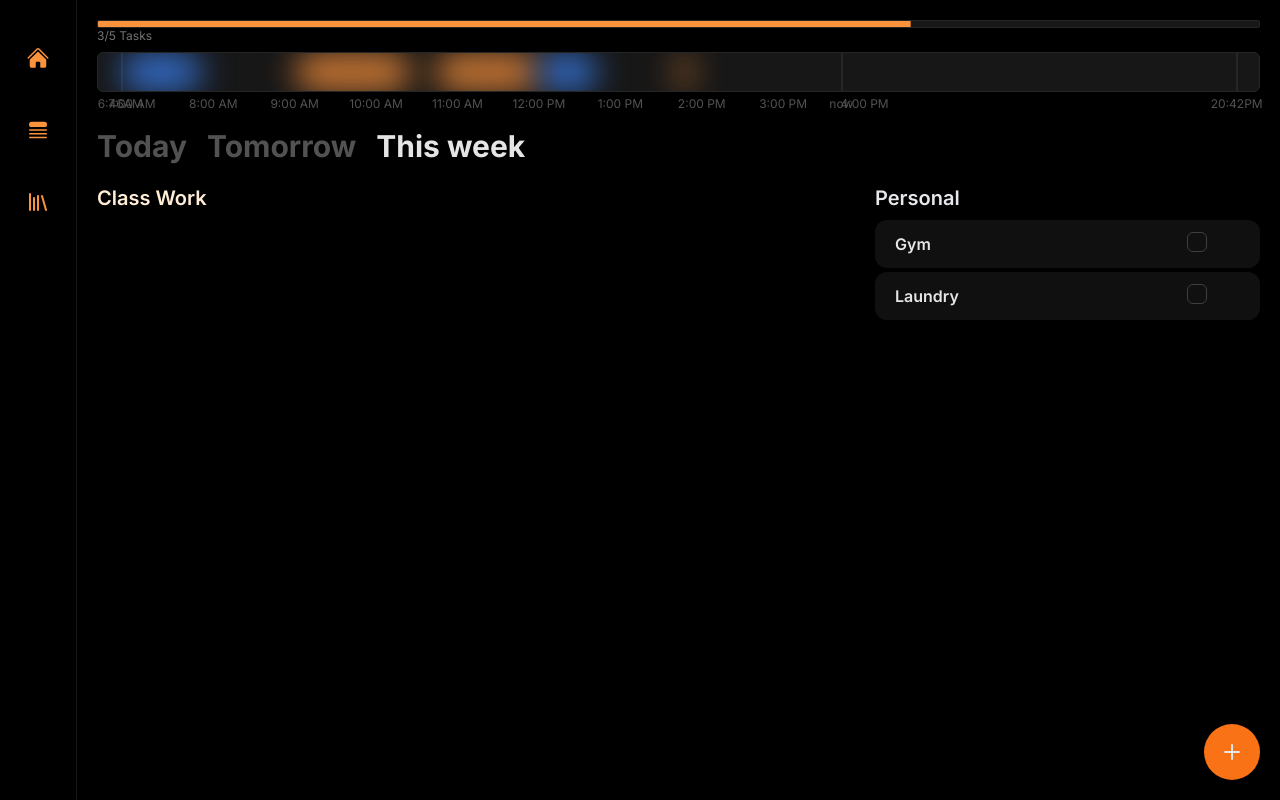
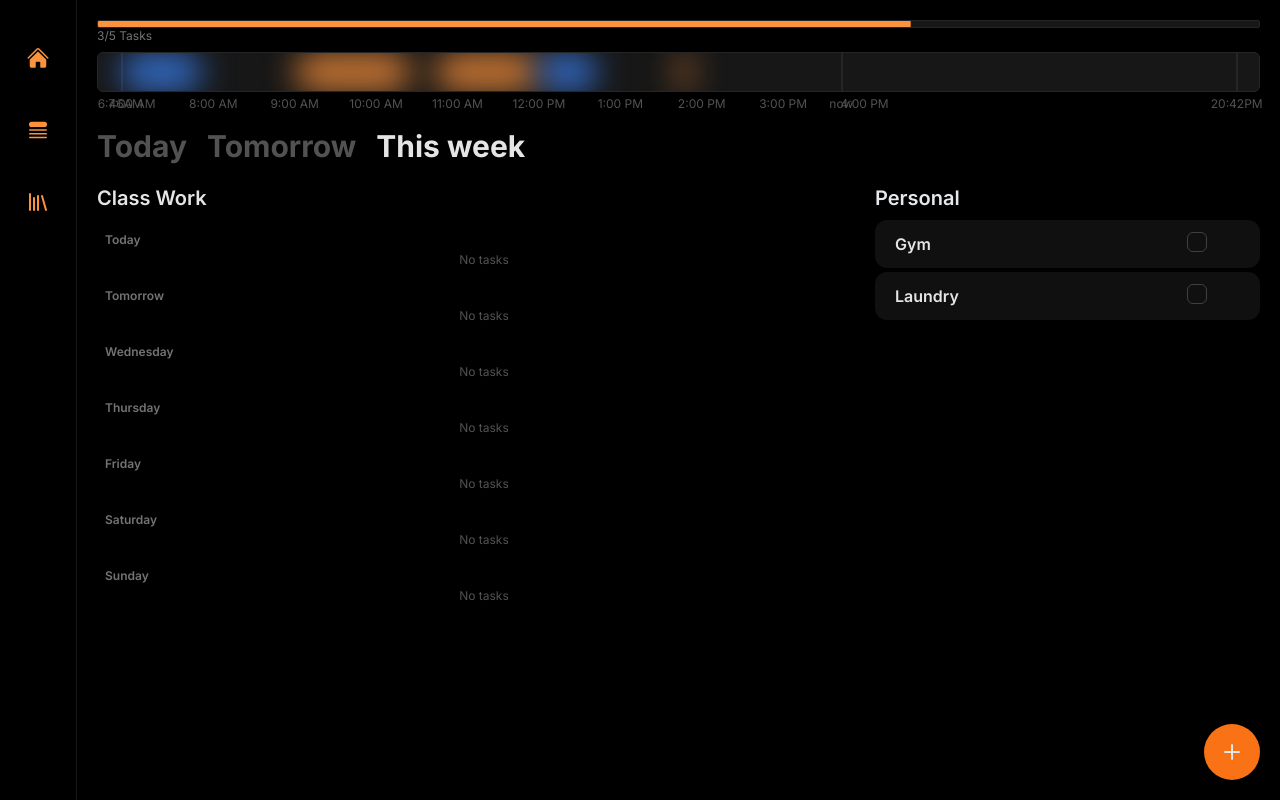
Before and after one commit to GrandeJames/bryzi, a Next.js app: page / in a window 1280 px wide. Built offline with nearby package versions, Linux system fonts and the light colour scheme.

Commit message:
Update AssignmentSection.tsx

```diff
--- a/src/app/(home)/AssignmentSection.tsx
+++ b/src/app/(home)/AssignmentSection.tsx
@@ -7,31 +7,45 @@ import { ListTodoIcon, Repeat2Icon } from "lucide-react";
 import { cn } from "@/utils.ts/cn";
 import clsx from "clsx";
 import { TASK_DIFFICULTY, TASK_IMPACT } from "@/constants/taskConstants";
-import { differenceInCalendarDays, format, getYear } from "date-fns";
+import { addDays, differenceInCalendarDays, format, getYear } from "date-fns";
 import useTasksStore from "@/stores/tasksStore";
 import { handleTaskComplete } from "@/lib/taskUtils";
 import { useFocusTrackerStore } from "@/stores/focusTrackerStore";
 import FocusStageSwitchButton from "@/components/FocusStageSwitchButton";
+import { DayProps, getRecommendedClassWorkList } from "@/lib/classWorkRecommendation";
 
 function AssignmentsSection({ tasks }: { tasks: any[] }) {
   return (
     <section className="col-span-8">
       <header className="flex flex-col gap-2">
-        <div className="font-semibold text-xl text-orange-100">Class Work</div>
-        <div className="flex mb-2 gap-4 px-2">
-          {/* <div className="bg-neutral-800 text-xs px-3 py-1 rounded-full text-neutral-100">
+        <div className="font-semibold text-xl text-neutral-200">Class Work</div>
+        {/* <div className="flex mb-2 gap-4 px-2">
+          <div className="bg-neutral-800 text-xs px-3 py-1 rounded-full text-neutral-100">
             Today
           </div>
           <div className="bg-neutral-800 text-xs px-3 py-1 rounded-full text-neutral-100">
             This week
+          </div>
         </div> */}
-        </div>
       </header>
       <div className="px-2">
         <AssignmentsList tasks={tasks} />
       </div>
     </section>
   );
+}
+
+function getTasksForDay(scheduleDay: DayProps | undefined, allTasks: Task[]): Task[] {
+  const dayTasks: Task[] = [];
+  scheduleDay?.forEach((dayTask) => {
+    const task = allTasks.find((task) => task.id === dayTask.taskId);
+    if (task) {
+      (task as any).duration = dayTask.duration;
+
+      dayTasks.push(task);
+    }
+  });
+  return dayTasks;
 }
 
 function AssignmentsList({ tasks }: { tasks: Task[] }) {
@@ -44,6 +58,24 @@ function AssignmentsList({ tasks }: { tasks: Task[] }) {
   const incompleteTasks = tasks.filter((task) => !task.completed);
   const completedTasks = tasks.filter((task) => task.completed);
 
+  let schedule = getRecommendedClassWorkList(incompleteTasks, [], []);
+
+  let today = schedule[0];
+  let tomorrow = schedule[1];
+
+  let todayTasks: Task[] = [];
+  let tomorrowTasks: Task[] = [];
+
+  getTasksForDay(schedule[0], incompleteTasks);
+
+  const week = [];
+
+  for (let i = 0; i < 7; i++) {
+    week.push(getTasksForDay(schedule[i], incompleteTasks));
+  }
+
+  console.log("week", week);
+
   incompleteTasks.sort((task1, task2) => {
     if (task1.impact === task2.impact) {
       return (task1.difficulty ?? 0) - (task2.difficulty ?? 0);
@@ -55,8 +87,19 @@ function AssignmentsList({ tasks }: { tasks: Task[] }) {
 
   return (
     <div>
+      {week.map((dayTasks, index) => {
+        return (
+          <div key={index}>
+            <header className="text-neutral-500 text-xs font-semibold mt-5 mb-1">
+              {index === 0 && "Today"}
+              {index === 1 && "Tomorrow"}
+              {index > 1 && format(addDays(new Date(), index - 1), "EEEE")}
+            </header>
             <ul className="space-y-2">
-        {incompleteTasks.map((task, index) => (
+              {dayTasks.length === 0 && (
+                <div className="text-neutral-600 text-xs text-center">No tasks</div>
+              )}
+              {dayTasks.map((task, index) => (
                 <li key={index}>
                   <div className="py-0">
                     <Assignment task={task} />
@@ -64,6 +107,9 @@ function AssignmentsList({ tasks }: { tasks: Task[] }) {
                 </li>
               ))}
             </ul>
+          </div>
+        );
+      })}
       {completedTasks.length > 0 && (
         <div>
           <header className="text-neutral-500 text-xs font-semibold mt-5 mb-1">COMPLETED</header>
@@ -133,7 +179,6 @@ function Assignment({ task }: { task: Task }) {
             <div className="text-neutral-500 flex items-center gap-1">
               {task.impact && (
                 <span>
-                  Impact:{" "}
                   <span
                     className={clsx("border rounded-lg px-1", {
                       "text-red-300/80 border-red-400/10": task.impact === 4,
@@ -142,7 +187,7 @@ function Assignment({ task }: { task: Task }) {
                       "text-green-300/80 border-green-400/10": task.impact === 1,
                     })}
                   >
-                    {TASK_IMPACT[task.impact as keyof typeof TASK_IMPACT]}
+                    {TASK_IMPACT[task.impact as keyof typeof TASK_IMPACT]} Impact
                   </span>
                 </span>
               )}
@@ -150,7 +195,6 @@ function Assignment({ task }: { task: Task }) {
             <div className="text-neutral-500 flex items-center gap-1">
               {task.difficulty && (
                 <span>
-                  Effort:{" "}
                   <span
                     className={clsx("border rounded-lg px-1", {
                       "text-red-300/80 border-red-500/10": task.difficulty === 4,
@@ -159,7 +203,7 @@ function Assignment({ task }: { task: Task }) {
                       "text-green-300/80 border-green-500/10": task.difficulty === 1,
                     })}
                   >
-                    {TASK_DIFFICULTY[task.difficulty as keyof typeof TASK_DIFFICULTY]}
+                    {TASK_DIFFICULTY[task.difficulty as keyof typeof TASK_DIFFICULTY]} Effort
                   </span>
                 </span>
               )}
```
Lines whose indentation alone changed are shown as unchanged.
